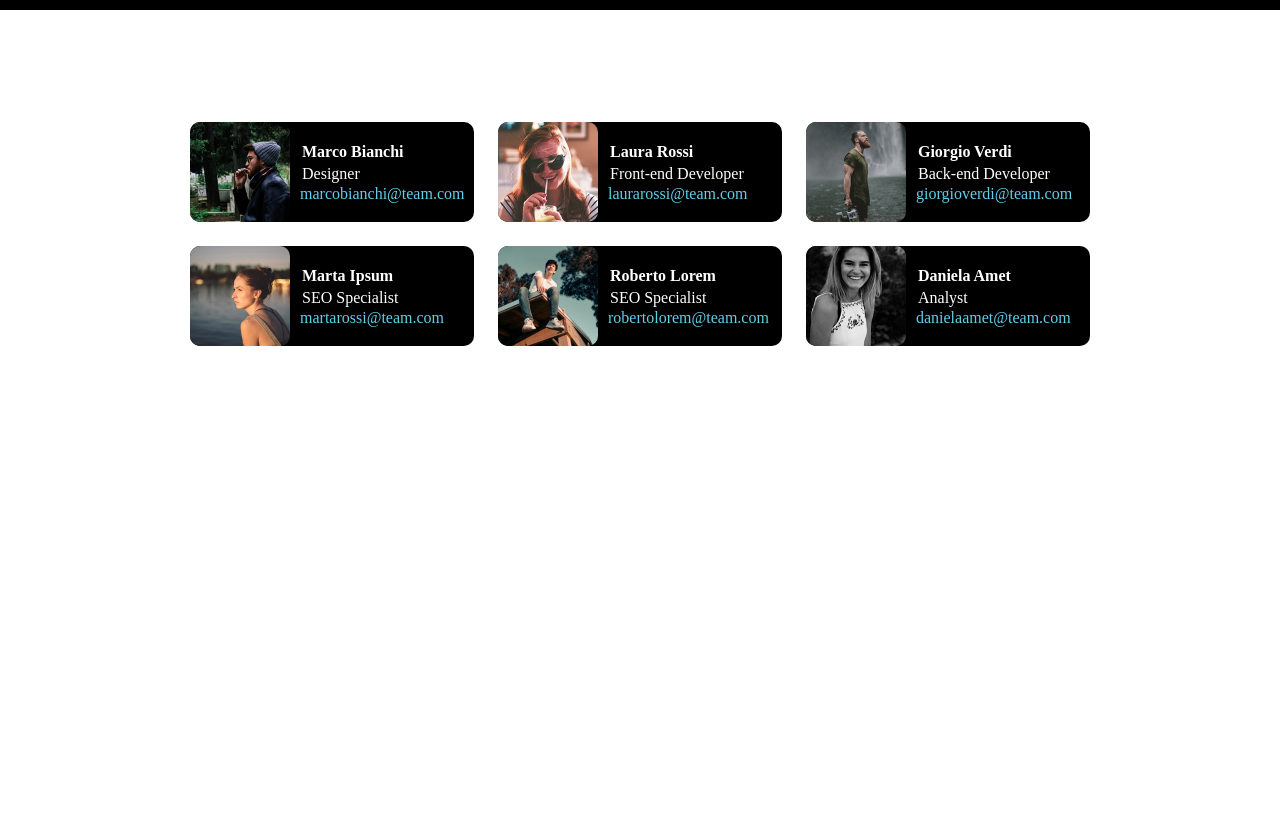
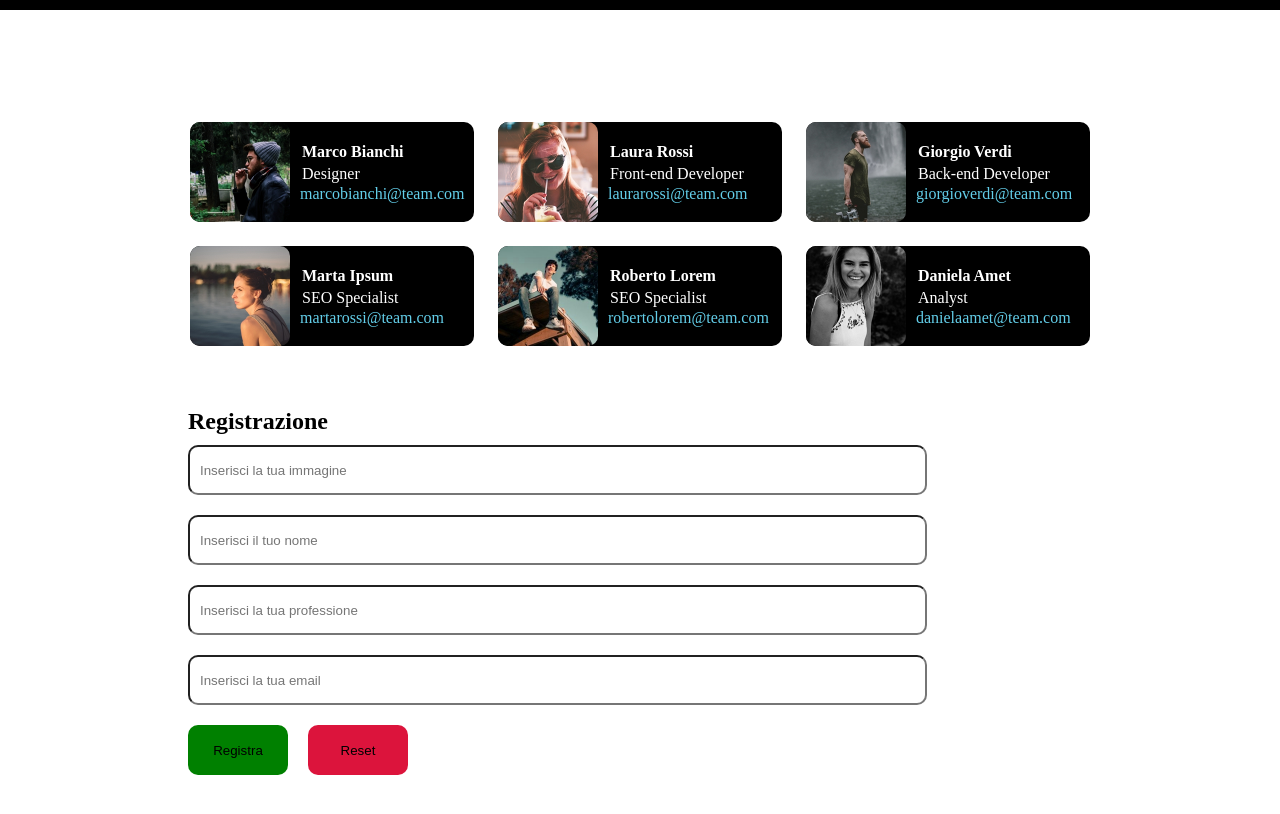
Before and after one commit to FrancescoCialfiDev/js-our-team, a plain HTML site: page index.html in a window 1280 px wide. Shown: the part 90-904 px from the top of the page. Before the commit the page ends 800 px from the top, so only its background shows below. Drawn offline with Linux system fonts and the light colour scheme.

Commit message:
create register form

```diff
--- a/css/style.css
+++ b/css/style.css
@@ -64,3 +64,34 @@ color: white;
     margin-top: 50px;
     padding: 50px;
 }
+
+.register{
+
+    display: flex;
+    flex-direction: column;
+    justify-content: center;
+    align-items: start;
+
+}
+h2{
+    margin-left: 10px;
+}
+.register input{
+    padding: 10px;
+    border-radius: 10px;
+    width: 80%;
+    height: 50px;
+    margin: 10px;
+}
+.registrazione{
+    margin-top: 50px;
+}
+.action input{
+background-color: crimson;
+border: 0;
+width: 100px;
+}
+.action input:first-child{
+    border: 0;
+    background-color: green;
+}
--- a/index.html
+++ b/index.html
@@ -17,7 +17,22 @@
         <div class="container d-flex wrap">
 
         </div>
+        <div class="registrazione">
+            <h2>Registrazione</h2>
+            <form action="" class="register ">
+                <input type="text" name="" id="img" placeholder="Inserisci la tua immagine">
+                <input type="text" name="" id="nome" placeholder="Inserisci il tuo nome">
+                <input type="text" name="" id="role" placeholder="Inserisci la tua professione">
+                <input type="text" name="" id="email" placeholder="Inserisci la tua email">
+                <div class="action d-flex">
+                    <input type="submit" value="Registra" itemid="green">
+                    <input type="reset" value="Reset">
+                </div>
+            </form>
+        </div>
     </main>
+
+
 
 
 
```
Also changed, not shown: script/script.js (line endings or trailing spaces).
